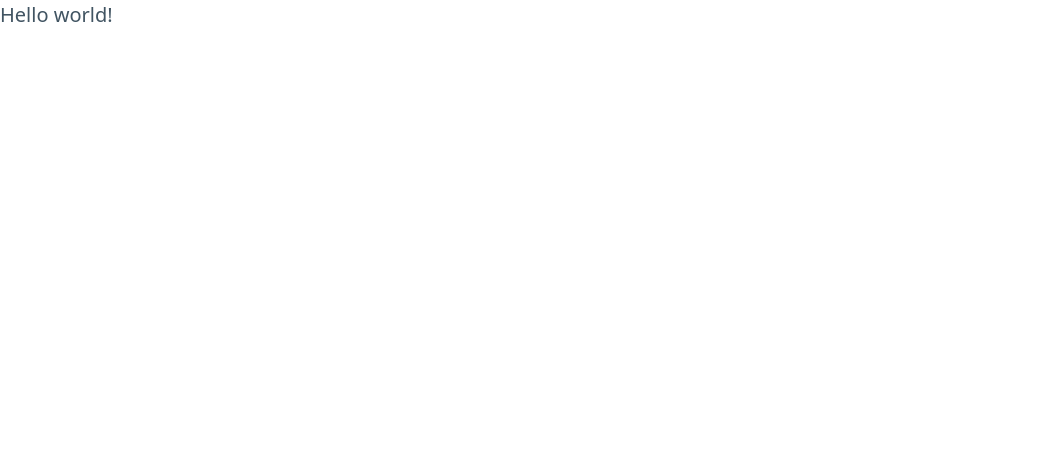
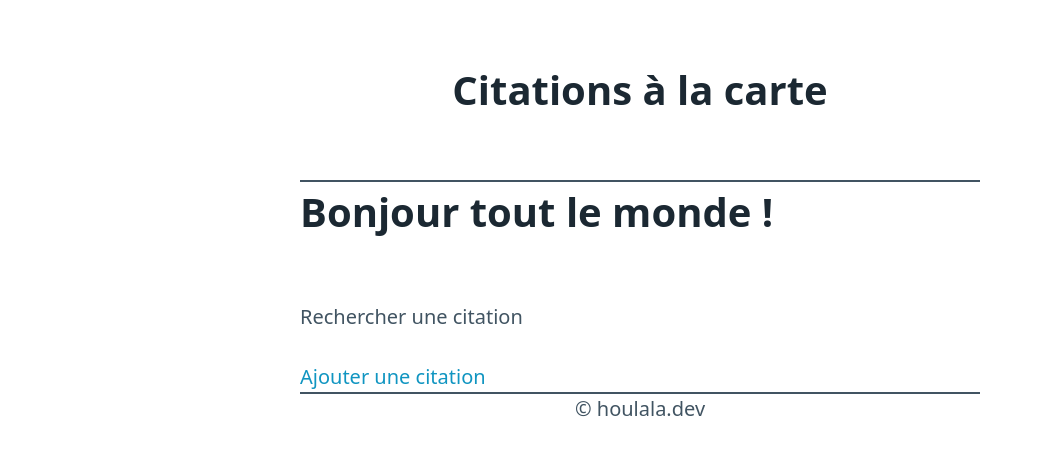
Before and after one commit to jneda/nextjs-dicocitations, a Next.js app: page / in a window 1280 px wide. Shown: the top 454 px of the page, without its empty margins (0-1041 px from the left). Built offline with nearby package versions, Linux system fonts and the light colour scheme.

Commit message:
feat: add pages to website

```diff
--- /dev/null
+++ b/components/layout.jsx
@@ -0,0 +1,15 @@
+import styles from './layout.module.css';
+
+export default function Layout({ children }) {
+  return <div className={styles.container}>
+    <header className={styles.header}>
+      <h1>Citations à la carte</h1>
+    </header>
+    <main>
+      {children}
+    </main>
+    <footer className={styles.footer}>
+      <span>&copy; houlala.dev</span>
+    </footer>
+  </div>;
+}
--- /dev/null
+++ b/components/layout.module.css
@@ -0,0 +1,18 @@
+.container {
+  max-width: 36rem;
+  padding: 0 1rem;
+  margin: 3rem auto 6rem;
+}
+
+.header,
+.footer {
+  text-align: center;
+}
+
+.header {
+  border-block-end: 2px solid;
+}
+
+.footer {
+  border-block-start: 2px solid;
+}
--- a/pages/index.js
+++ /dev/null
@@ -1,3 +0,0 @@
-export default function HomePage() {
-  return <div>Hello world!</div>;
-}
--- /dev/null
+++ b/pages/index.jsx
@@ -0,0 +1,12 @@
+import Layout from "../components/layout";
+import Link from "next/link";
+
+export default function HomePage() {
+  return (
+    <Layout>
+        <h1>Bonjour tout le monde !</h1>
+        <p>Rechercher une citation</p>
+        <Link href="/quote/new">Ajouter une citation</Link>
+    </Layout>
+  );
+}
```
Also changed, not shown: pages/quote/new.jsx (added, +11 -0 lines), pages/quote/show.jsx (added, +12 -0 lines), pages/_app.jsx (renamed from pages/_app.js).
